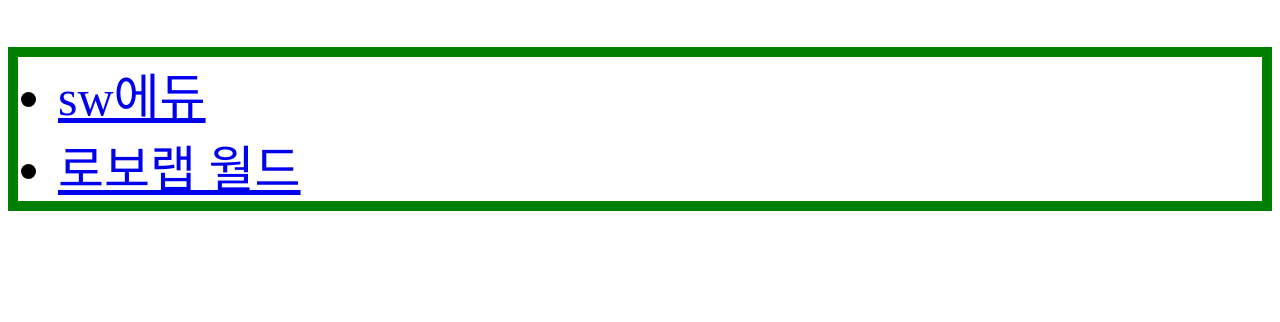
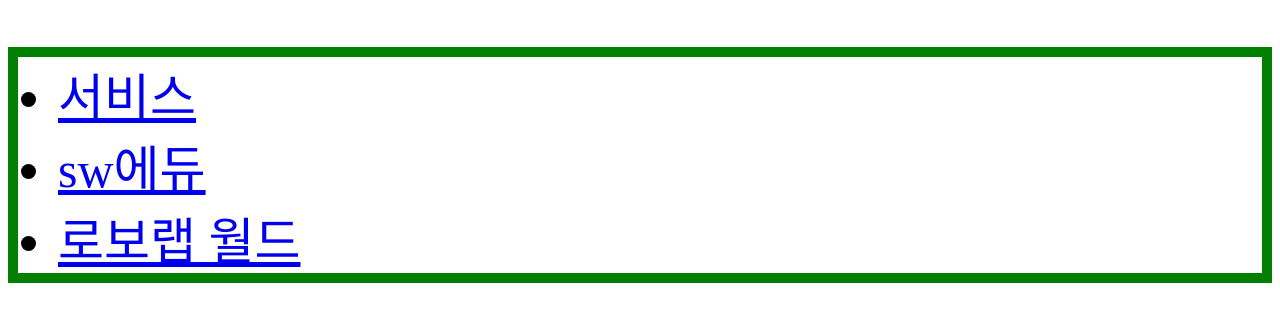
Before and after one commit to robolab0000/robolab-ko, a plain HTML site: page index.html in a window 1280 px wide. Shown: the part 442-764 px from the top of the page. Drawn offline with Linux system fonts and the light colour scheme.

Commit message:
Update index.html

```diff
--- a/index.html
+++ b/index.html
@@ -13,7 +13,7 @@
       <div id="main">로보랩 <a href="https://robolab0000.github.io/robolab/">en</a></div>
       <iframe width="560" height="315" id="main" src="https://www.youtube.com/embed/w9zhb0jBkXw?controls=0" frameborder="0" allow="accelerometer; autoplay; encrypted-media; gyroscope; picture-in-picture" allowfullscreen></iframe>
       <ul id="main">
-        <li><a href="https://robolab0000.github.io/robolab/service.html>서비스</a></li>
+        <li><a href="https://robolab0000.github.io/robolab/service.html">서비스</a></li>
         <li><a href="edu.html">sw에듀</a></li>
         <li><a href="world.html">로보랩 월드</a></li>
       </ul>
```
